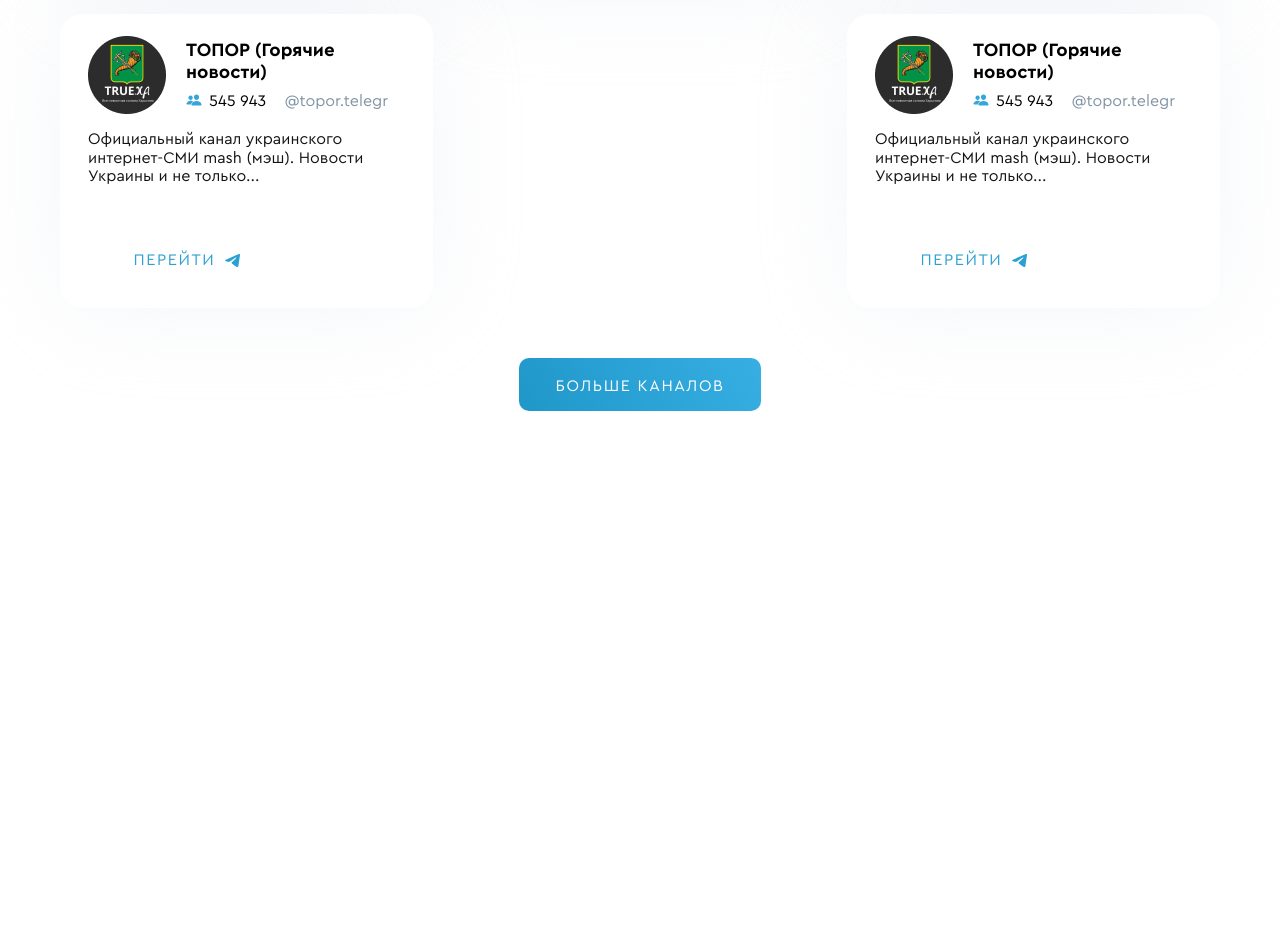
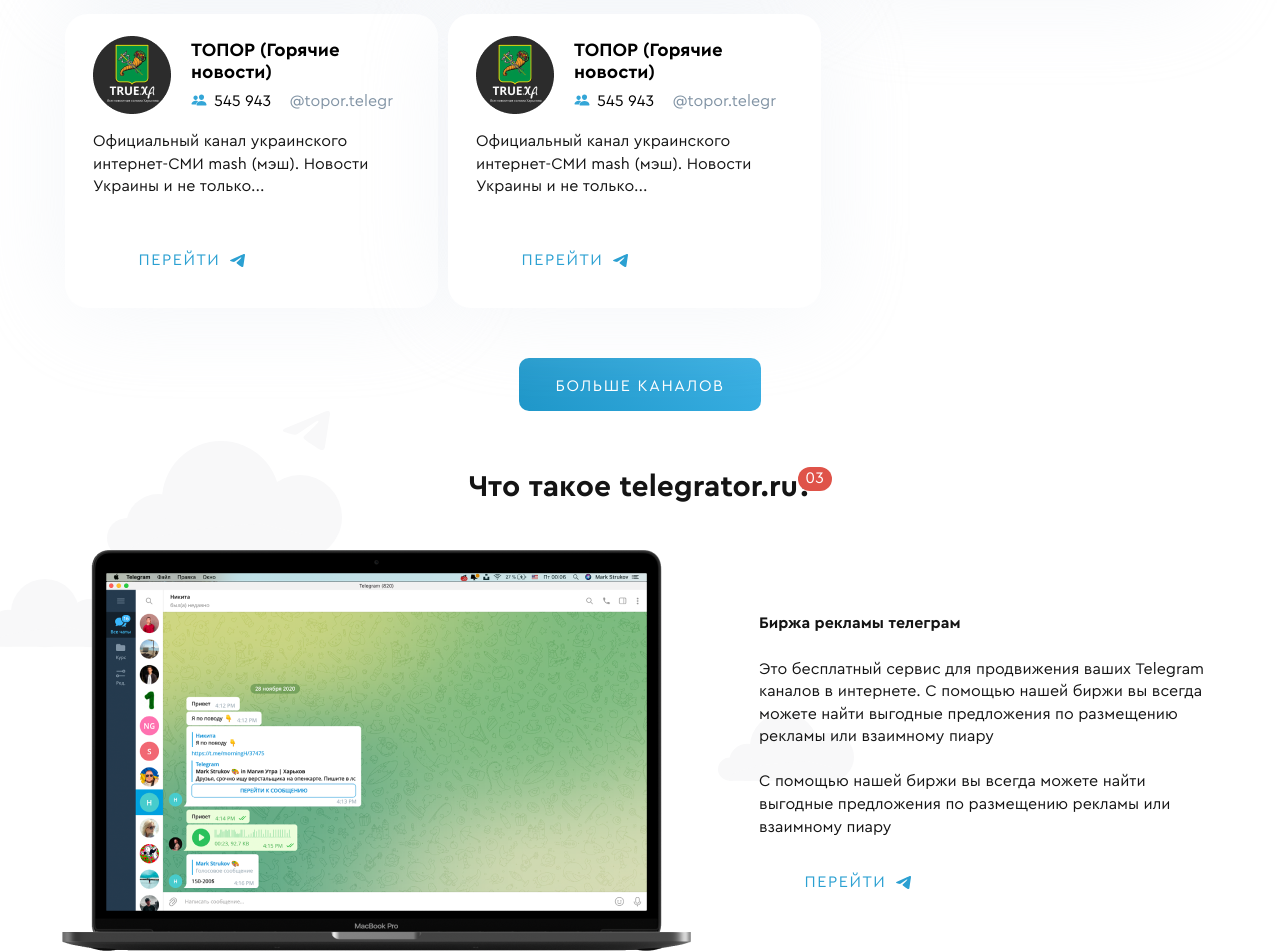
Before and after one commit to stepanfedyanov/tg-market-frontend, a Nuxt app: page / in a window 1280 px wide. Shown: the part 1760-2712 px from the top of the page. Before the commit the page ends 2171 px from the top, so only its background shows below. Built offline with nearby package versions, Linux system fonts and the light colour scheme.

Commit message:
Add section About-us
Добавлена секция О нас
Добавлена полная адаптация сверстанных блоков (на данный момент)

```diff
--- a/components/CategoryBtn.vue
+++ b/components/CategoryBtn.vue
@@ -17,6 +17,8 @@
         margin-bottom: 10px;
         display: flex;
         align-items: center;
+        margin-left: 5px;
+        margin-right: 5px;
 
         background: #F7F7F7;
         border: none;
--- a/components/ChanelCard.vue
+++ b/components/ChanelCard.vue
@@ -17,9 +17,9 @@
             </div>
         </div>
         <div class="chanel-card__body">
-            <p class="chanel-card__text">
+            <P class="chanel-card__text">
                 {{ subText }}
-            </p>
+            </P>
             <MiniButton :link="link" class="chanel-card__link">Перейти
                 <svg width="15" height="13" viewBox="0 0 15 13" fill="none" xmlns="http://www.w3.org/2000/svg">
                     <path d="M0.919612 5.66154L9.85461 1.80292C10.7366 1.40098 13.7277 0.114768 13.7277 0.114768C13.7277 0.114768 15.1082 -0.447948 14.9932 0.918648C14.9548 1.48136 14.6481 3.45087 14.3413 5.58115L13.3826 11.8916C13.3826 11.8916 13.3059 12.8161 12.654 12.9768C12.0021 13.1376 10.9283 12.4141 10.7366 12.2534C10.5832 12.1328 7.86053 10.324 6.86349 9.43977C6.59506 9.19861 6.28828 8.71628 6.90184 8.15357C8.28236 6.82716 9.9313 5.17921 10.9283 4.13417C11.3885 3.65184 11.8487 2.52641 9.9313 3.893L4.52429 7.71143C4.52429 7.71143 3.91073 8.11337 2.7603 7.75163C1.60987 7.38988 0.267702 6.90755 0.267702 6.90755C0.267702 6.90755 -0.652641 6.30464 0.919612 5.66154Z" fill="#2BA0D2"/>
@@ -35,6 +35,8 @@
         width: 300px;
         height: 250px;
         margin-bottom: 20px;
+        margin-left: 5px;
+        margin-right: 5px;
         padding: 22px 28px;
         padding-right: 45px;
         background: #FFFFFF;
@@ -69,8 +71,7 @@
             color: #8294A5;
         }
         &__text {
-            font-size: 16px;
-            color: #141414;
+            color: #141414!important;
             margin-bottom: 24px;
         }
         .button_mini {
--- a/components/ChanelContainer.vue
+++ b/components/ChanelContainer.vue
@@ -9,6 +9,8 @@
         display: flex;
         margin-top: 40px;
         flex-wrap: wrap;
-        justify-content: space-between;
+        @media (max-width: 768px) {
+            justify-content: center;
+        }
     }
 </style>
--- a/components/P.vue
+++ b/components/P.vue
@@ -12,5 +12,8 @@
         font-size: 16px;
         line-height: 141.7%;
         color: #FFFFFF;
+        span {
+            font-weight: 600;
+        }
     }
 </style>
--- a/pages/index.vue
+++ b/pages/index.vue
@@ -117,6 +117,36 @@
 
       </div>
     </section>
+
+    <section class="about-us">
+      <img class="about-us__clouds" src="~/assets/img/clouds-about-us.svg" alt="Облака">
+      <div class="container">
+        <Title titleBlack="true" num="03">Что такое telegrator.ru?</Title>
+
+        <div class="about-us__container">
+          <img src="~/assets/img/about-us-img.png" alt="Что такое telegrator.ru?">
+          <div class="about-us__text-container">
+            <P>
+              <span>Биржа рекламы телеграм</span> <br><br>
+              Это бесплатный сервис для продвижения ваших
+              Telegram каналов в интернете. С помощью нашей
+              биржи вы всегда можете найти выгодные предложения
+              по размещению рекламы или взаимному пиару<br><br>
+
+              С помощью нашей биржи вы всегда можете найти
+              выгодные предложения по размещению рекламы
+              или взаимному пиару
+            </P>
+
+            <MiniButton class="chanel-card__link">Перейти
+                <svg width="15" height="13" viewBox="0 0 15 13" fill="none" xmlns="http://www.w3.org/2000/svg">
+                    <path d="M0.919612 5.66154L9.85461 1.80292C10.7366 1.40098 13.7277 0.114768 13.7277 0.114768C13.7277 0.114768 15.1082 -0.447948 14.9932 0.918648C14.9548 1.48136 14.6481 3.45087 14.3413 5.58115L13.3826 11.8916C13.3826 11.8916 13.3059 12.8161 12.654 12.9768C12.0021 13.1376 10.9283 12.4141 10.7366 12.2534C10.5832 12.1328 7.86053 10.324 6.86349 9.43977C6.59506 9.19861 6.28828 8.71628 6.90184 8.15357C8.28236 6.82716 9.9313 5.17921 10.9283 4.13417C11.3885 3.65184 11.8487 2.52641 9.9313 3.893L4.52429 7.71143C4.52429 7.71143 3.91073 8.11337 2.7603 7.75163C1.60987 7.38988 0.267702 6.90755 0.267702 6.90755C0.267702 6.90755 -0.652641 6.30464 0.919612 5.66154Z" fill="#2BA0D2"/>
+                </svg>
+            </MiniButton>
+          </div>
+        </div>
+      </div>
+    </section>
   </div>
 </template>
 
@@ -213,4 +243,45 @@
       color: #fff;
     }
   }
+
+  .about-us {
+    padding-top: 60px;
+    position: relative;
+    .title {
+      margin-bottom: 45px;
+      position: relative;
+      z-index: 2;
+    }
+    &__container {
+      display: flex;
+      justify-content: space-between;
+      align-items: center;
+      position: relative;
+      z-index: 2;
+      @media (max-width: 1024px) {
+        justify-content: center;
+        flex-direction: column;
+        img {
+          width: 300px;
+        }
+      }
+    }
+    .text {
+      color: #141414!important;
+    }
+    &__text-container {
+      margin-left: 62px;
+      @media (max-width: 1024px) {
+        margin-left: 0;
+      }
+    }
+    &__clouds {
+      position: absolute;
+      top: 0%;
+      z-index: 1;
+      @media (max-width: 1024px) {
+        width: 100%
+      }
+    }
+  }
 </style>
```
Also changed, not shown: assets/img/about-us-img.png (added), assets/img/clouds-about-us.svg (added).
